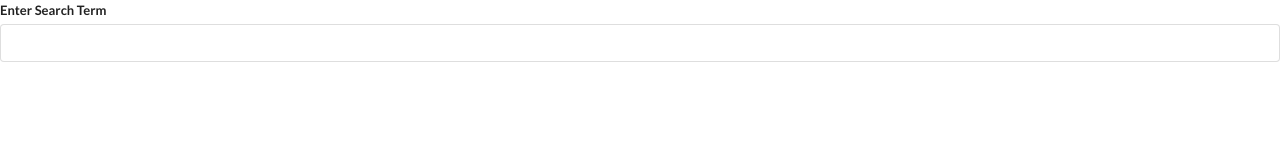
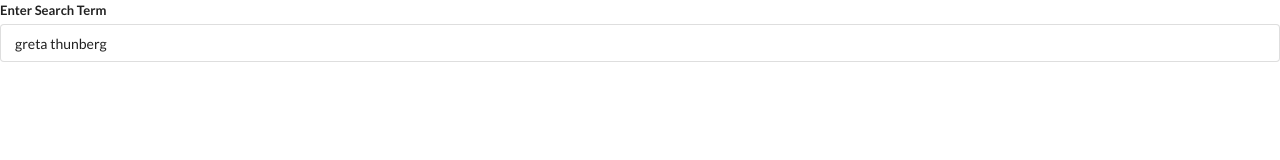
Before and after one commit to palhamel/react-widgets, a React (Create React App) app: page / in a window 1280 px wide. Shown: the top 160 px of the page. Built offline with nearby package versions, Linux system fonts and the light colour scheme; no server answers.

Commit message:
add results array and init search string

```diff
--- a/src/components/Search.js
+++ b/src/components/Search.js
@@ -2,12 +2,14 @@
 import axios from "axios";
 
 const Search = () => {
-  const [term, setTerm] = useState("");
-  console.log(term);
+  const [term, setTerm] = useState('greta thunberg');
+  // console.log(term);
+  const [results, setResults] = useState([]);
+  // console.log(results);
 
   useEffect(() => {
     const search = async () => {
-      await axios.get("https://en.wikipedia.org/w/api.php", {
+      const { data } = await axios.get("https://en.wikipedia.org/w/api.php", {
         params: {
           action: "query",
           list: "search",
@@ -16,6 +18,7 @@
           srsearch: term,
         },
       });
+      setResults(data.query.search);
     };
     search();
   }, [term]);
```
